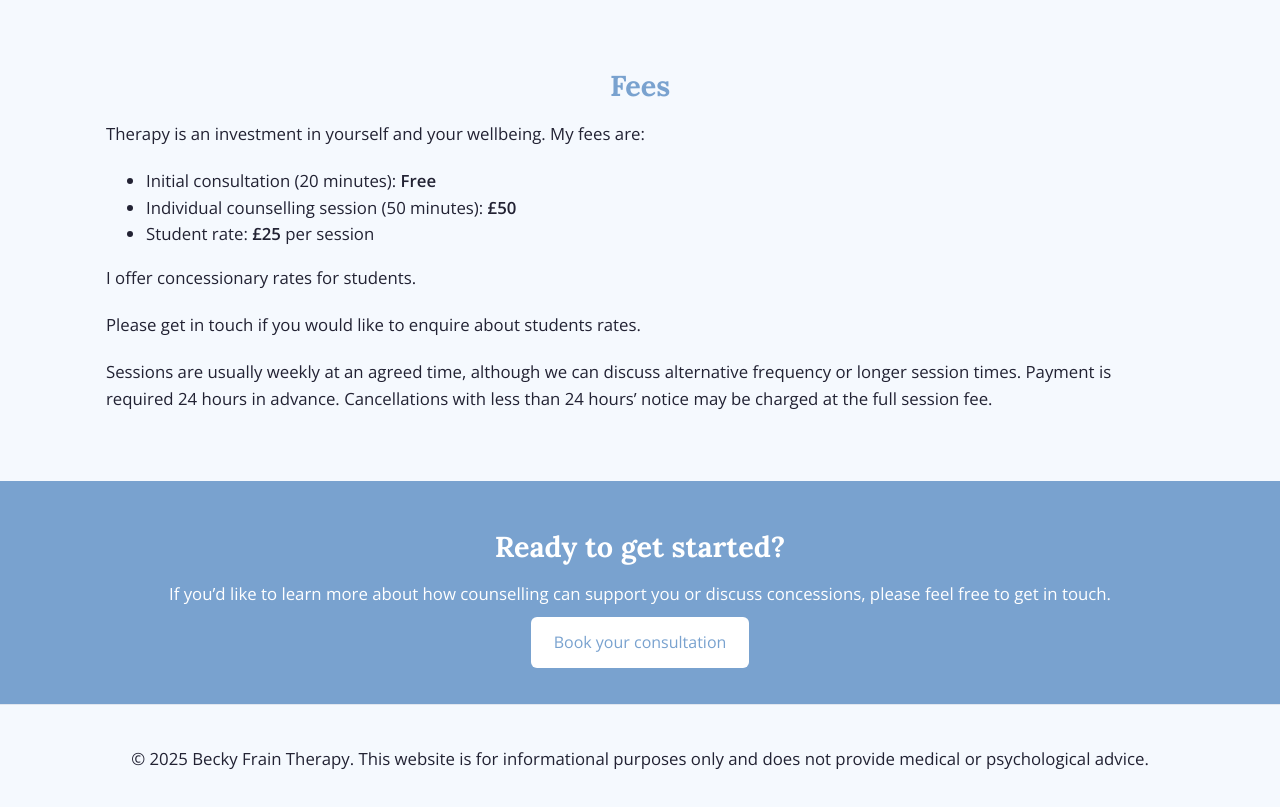
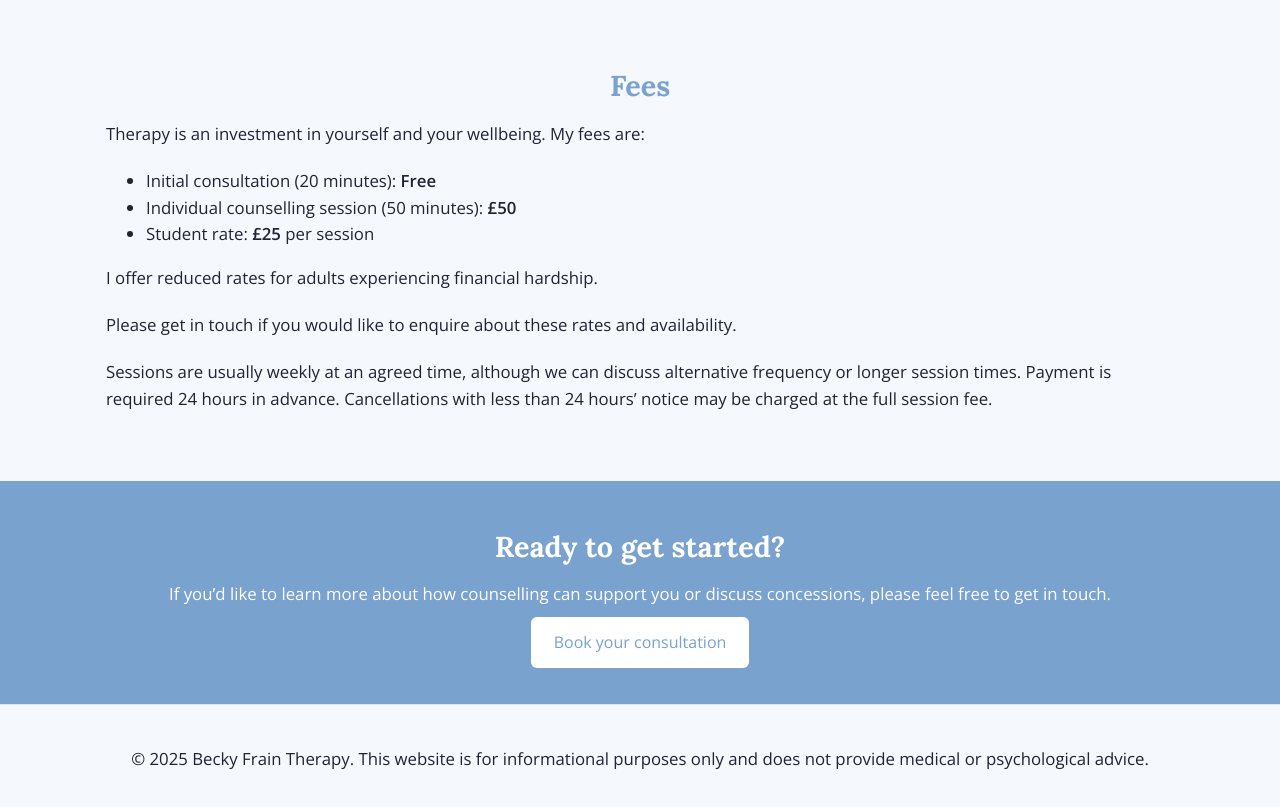
Before and after one commit to beckyfrain/becky-frain-therapy, a plain HTML site: page fee.html in a window 1280 px wide. Shown: the part 73-880 px from the top of the page. Drawn offline with nearby package versions, Linux system fonts and the light colour scheme.

Commit message:
Update fee.html

```diff
--- a/fee.html
+++ b/fee.html
@@ -37,8 +37,8 @@
             <li>Individual counselling session (50 minutes): <strong>£50</strong></li>
             <li>Student rate: <strong>£25</strong> per session</li>
           </ul>
-          <p>I offer concessionary rates for students.</p>
-          <p>Please get in touch if you would like to enquire about students rates.</p>
+          <p>I offer reduced rates for adults experiencing financial hardship.</p>
+          <p>Please get in touch if you would like to enquire about these rates and availability.</p>
           <p>Sessions are usually weekly at an agreed time, although we can discuss alternative frequency or longer session times. Payment is required 24 hours in advance. Cancellations with less than 24 hours’ notice may be charged at the full session fee.</p>
         </div>
       </section>
```
